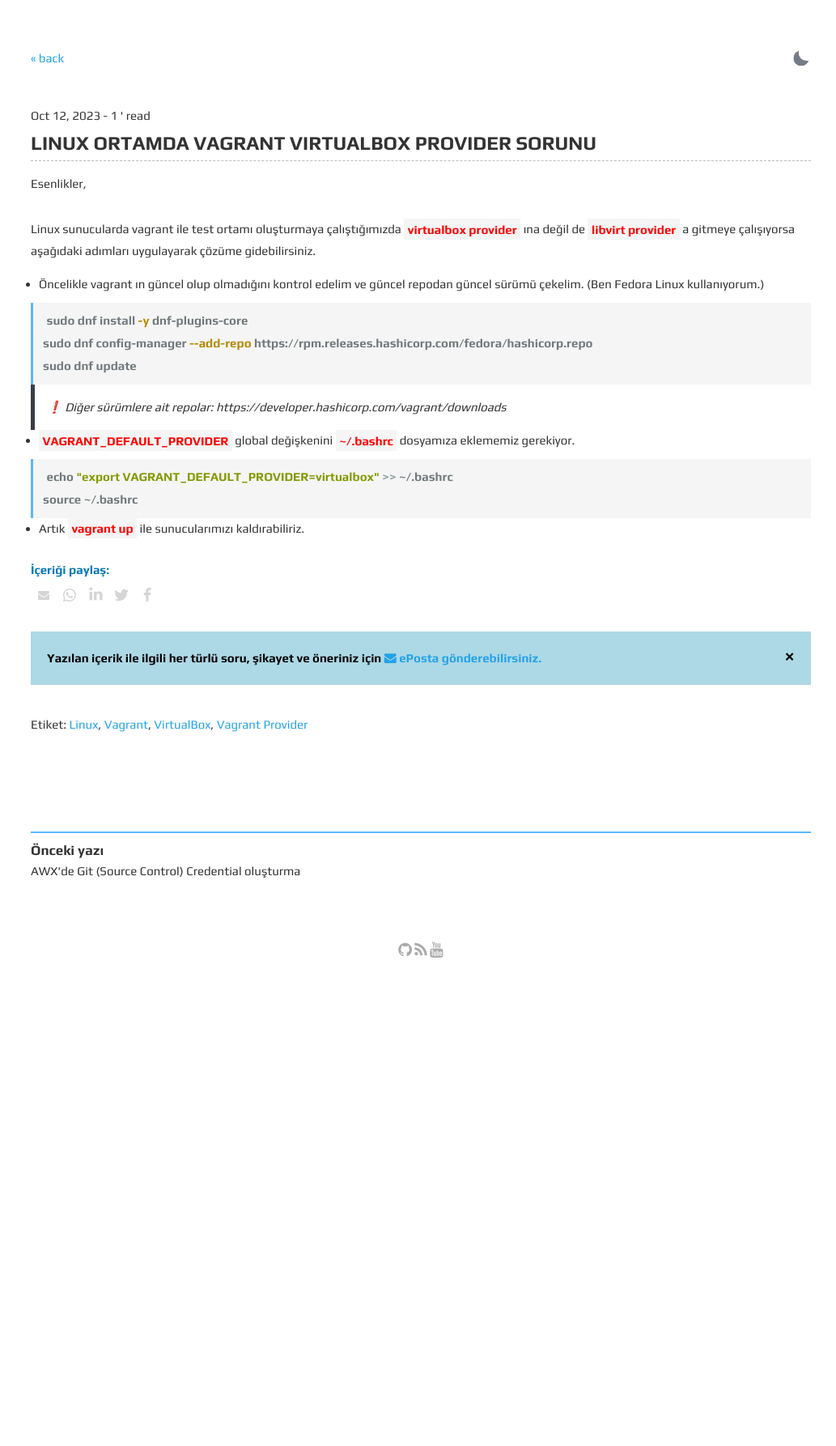
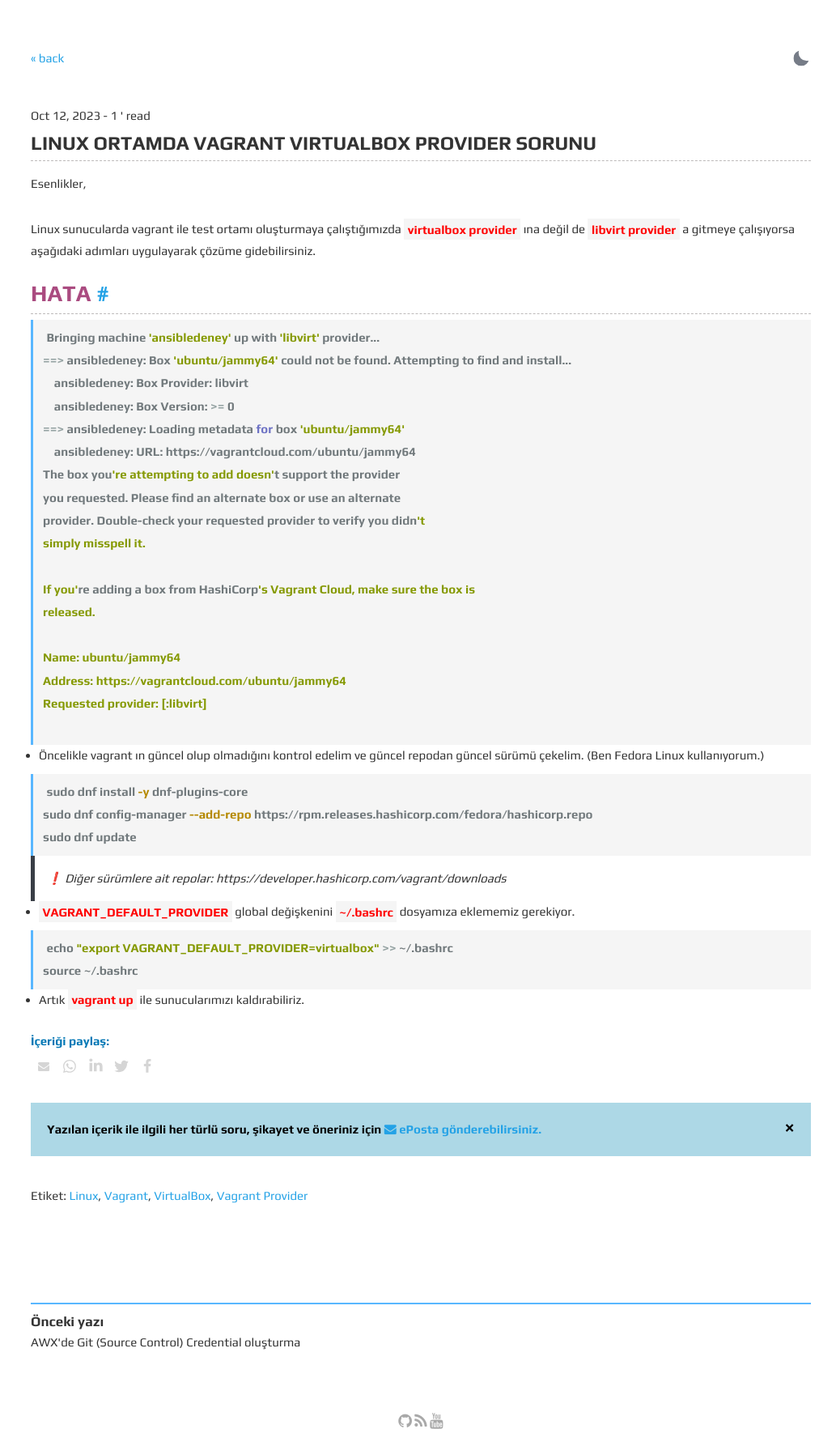
Before and after one commit to sercangezer/sercangezer.github.io, a Jekyll site: the page built from _posts/2023-10-12-linux-vagrant-virtualbox-provider-sorunu.md, in a window 1280 px wide. Shown: the whole page at 81% size, without its empty margins (120-1153 px from the left). Built offline with Jekyll 4.4.1, drawn with Linux system fonts in a browser that asks for light colours; before the commit the page ends 1204 px from its top, so only the background shows below that.

Commit message:
add error

````diff
--- a/_posts/2023-10-12-linux-vagrant-virtualbox-provider-sorunu.md
+++ b/_posts/2023-10-12-linux-vagrant-virtualbox-provider-sorunu.md
@@ -14,6 +14,28 @@ minute: 1
 Esenlikler,
 
 Linux sunucularda vagrant ile test ortamı oluşturmaya çalıştığımızda `virtualbox provider` ına değil de `libvirt provider` a gitmeye çalışıyorsa aşağıdaki adımları uygulayarak çözüme gidebilirsiniz.
+
+### HATA
+```bash
+Bringing machine 'ansibledeney' up with 'libvirt' provider...
+==> ansibledeney: Box 'ubuntu/jammy64' could not be found. Attempting to find and install...
+    ansibledeney: Box Provider: libvirt
+    ansibledeney: Box Version: >= 0
+==> ansibledeney: Loading metadata for box 'ubuntu/jammy64'
+    ansibledeney: URL: https://vagrantcloud.com/ubuntu/jammy64
+The box you're attempting to add doesn't support the provider
+you requested. Please find an alternate box or use an alternate
+provider. Double-check your requested provider to verify you didn't
+simply misspell it.
+
+If you're adding a box from HashiCorp's Vagrant Cloud, make sure the box is
+released.
+
+Name: ubuntu/jammy64
+Address: https://vagrantcloud.com/ubuntu/jammy64
+Requested provider: [:libvirt]
+
+```
 
 * Öncelikle vagrant ın güncel olup olmadığını kontrol edelim ve güncel repodan güncel sürümü çekelim. (Ben Fedora Linux kullanıyorum.)
 
````
